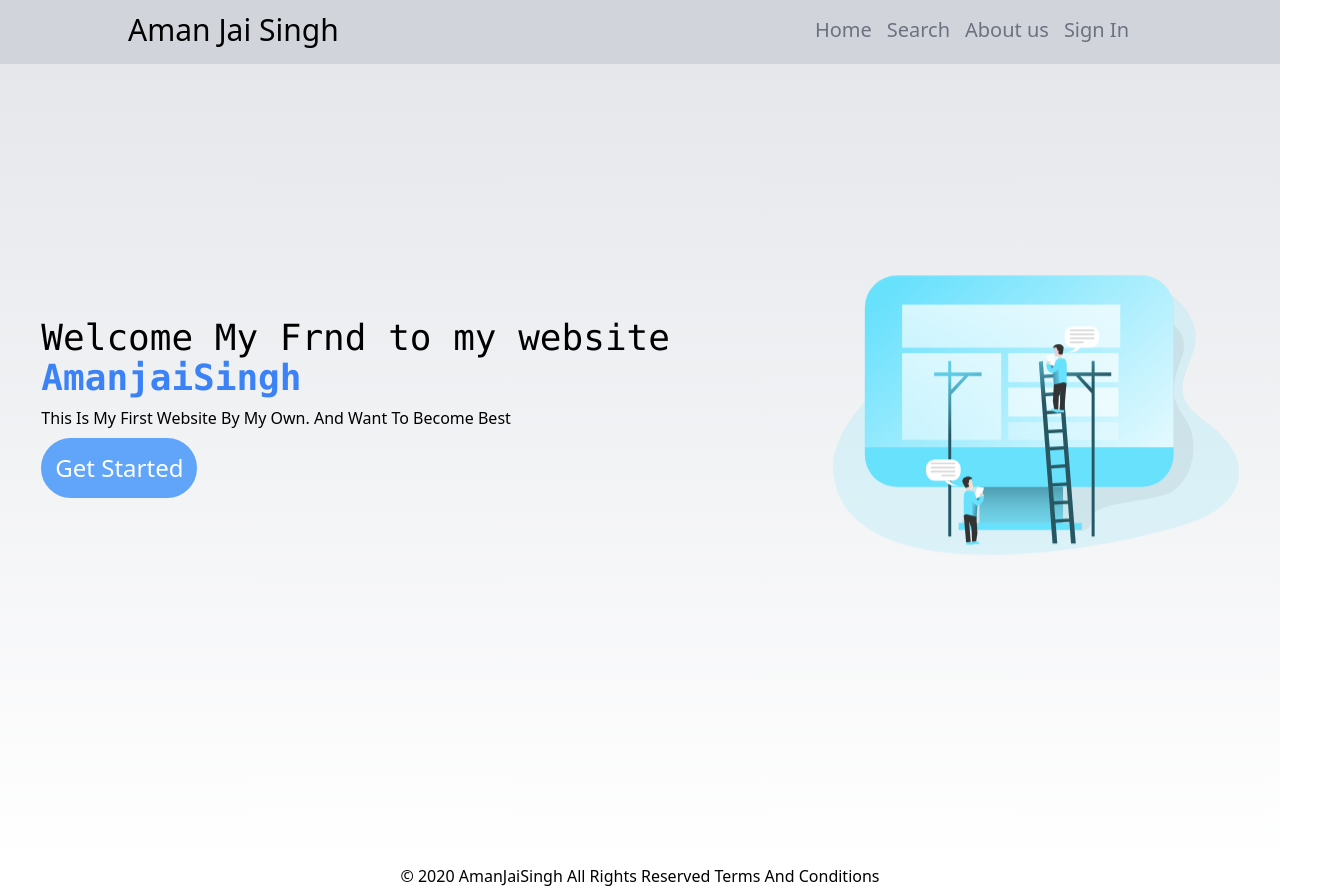
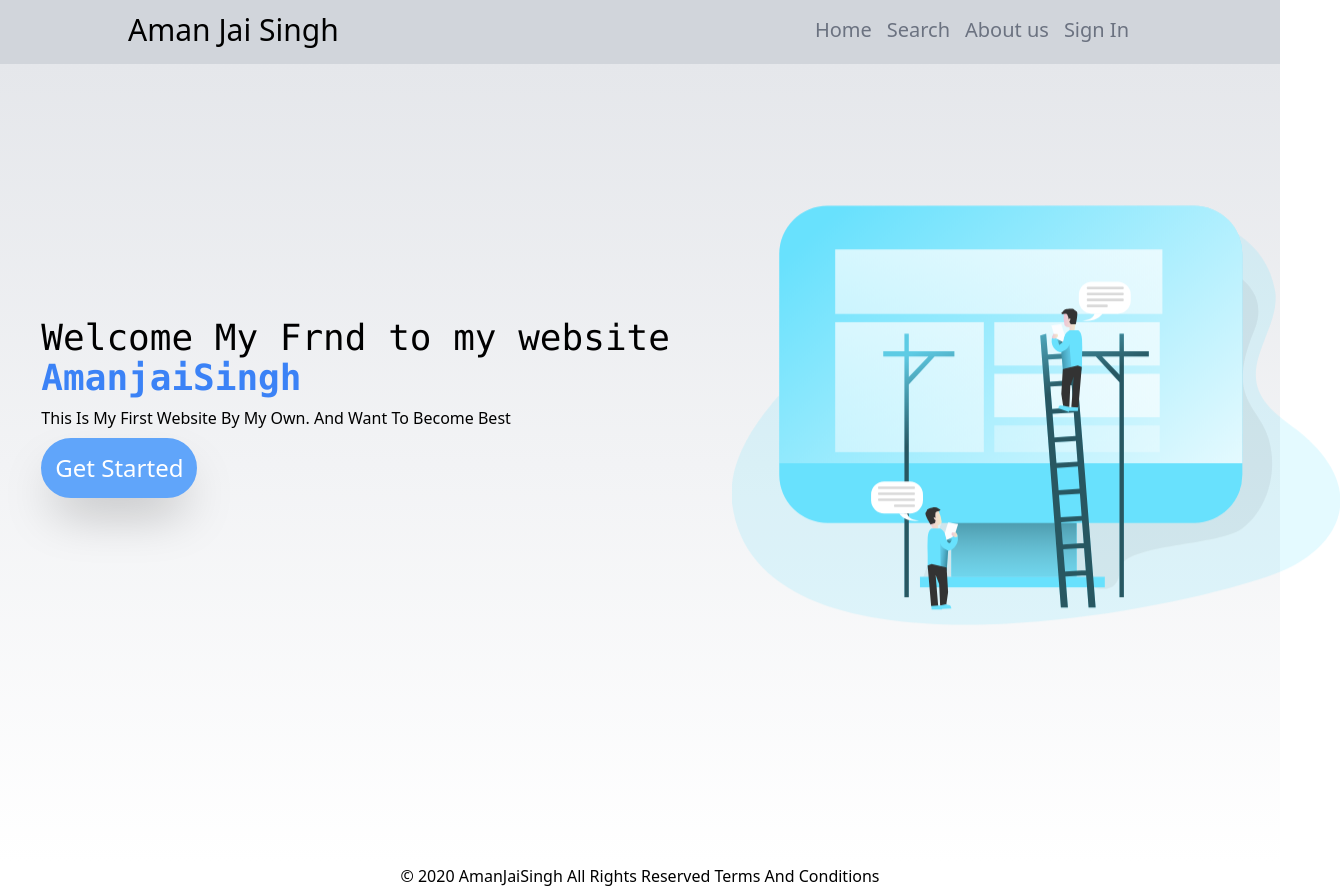
Before and after one commit to AmanJaiSingh/AmanWebsite, a React (Create React App) app: page / in a window 1280 px wide. Shown: the whole page, 1340 px wide, since content can reach past the window. Built offline with nearby package versions, Linux system fonts and the light colour scheme.

Commit message:
updated animation

```diff
--- a/package.json
+++ b/package.json
@@ -1,5 +1,6 @@
 {
   "name": "new_priject",
+  "homepage": "https://AmanJaiSingh.github.io/AmanWebsite",
   "version": "0.1.0",
   "private": true,
   "dependencies": {
@@ -7,6 +8,7 @@
     "@testing-library/jest-dom": "^5.14.1",
     "@testing-library/react": "^11.2.7",
     "@testing-library/user-event": "^12.8.3",
+    "gh-pages": "^3.2.3",
     "react": "^17.0.2",
     "react-dom": "^17.0.2",
     "react-router-dom": "^5.2.1",
@@ -14,6 +16,8 @@
     "web-vitals": "^1.1.2"
   },
   "scripts": {
+    "predeploy": "npm run build",
+    "deploy": "gh-pages -d build",
     "start": "craco start",
     "build": "craco build",
     "test": "craco test",
--- a/src/Components/boilerplates/Main.jsx
+++ b/src/Components/boilerplates/Main.jsx
@@ -1,12 +1,20 @@
-import React from "react";
+import React, { useEffect, useState } from "react";
 import web from "./../../img/code2.svg";
 import { Link } from "react-router-dom";
 
 export default function Main(props) {
+  const [isAnimated, setisAnimated] = useState(false);
+  useEffect(() => {
+    setisAnimated(true);
+  }, []);
   return (
     <div className="h-screen flex justify-around pb-28 bg-gradient-to-b from-gray-200 to-white-500">
-      <div className="flex items-center  pr-20">
-        <div className=" pl-">
+      <div className="flex items-center  pr-20 ">
+        <div
+          className={`${
+            isAnimated ? "scale-100" : "-translate-x-full translate-y-full"
+          } transform transition duration-1000 ease-in-out `}
+        >
           <div className="flex flex-col">
             <h1 className="text-4xl font-mono">
               Welcome My Frnd to my {props.page}
@@ -20,7 +28,7 @@ export default function Main(props) {
           </div>
           <div>
             <Link to={props.visit}>
-              <button className=" duration-500 bg-blue-400 border-blue-400 border-2 text-white text-2xl p-3 hover:text-blue-400 hover:bg-gray-200 hover:border-blue-400  rounded-full">
+              <button className=" shadow-2xl duration-500 bg-blue-400 border-blue-400 border-2 text-white text-2xl p-3 hover:text-blue-400 hover:bg-gray-200 hover:border-blue-400  rounded-full">
                 {props.btname}
               </button>
             </Link>
@@ -29,7 +37,13 @@ export default function Main(props) {
       </div>
       <div className="flex items-center">
         <div className="bounce">
-          <img src={web} alt="Img comin soon" />
+          <img
+            src={web}
+            alt="Img comin soon"
+            className={`${
+              isAnimated ? "scale-150" : "translate-x-full translate-y-full"
+            } transform transition duration-1000 ease-in-out `}
+          />
         </div>
       </div>
     </div>
--- a/src/Components/pages/Error.jsx
+++ b/src/Components/pages/Error.jsx
@@ -1,6 +1,7 @@
 import React from "react";
 import Navbar from "../boilerplates/Navbar";
 import { Link } from "react-router-dom";
+import Footer from "../boilerplates/Footer";
 
 export default function Error() {
   return (
```
Also changed, not shown: 1 other file (tests, documents, lock files or other folders).
